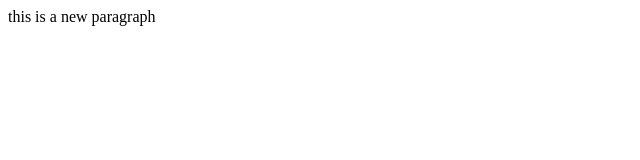
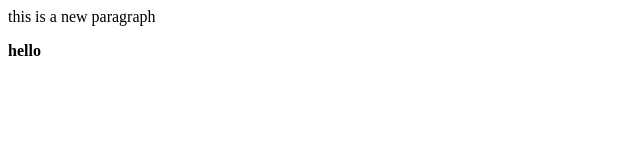
Before and after one commit to subhani-26/localRepo, a plain HTML site: page index.html in a window 1280 px wide. Shown: the full height of the page, 0-640 px from the left. Drawn offline with Linux system fonts and the light colour scheme.

Commit message:
added text

```diff
--- a/index.html
+++ b/index.html
@@ -1 +1,3 @@
 <p>this is a new paragraph</p>
+
+<strong>hello</strong>
```
